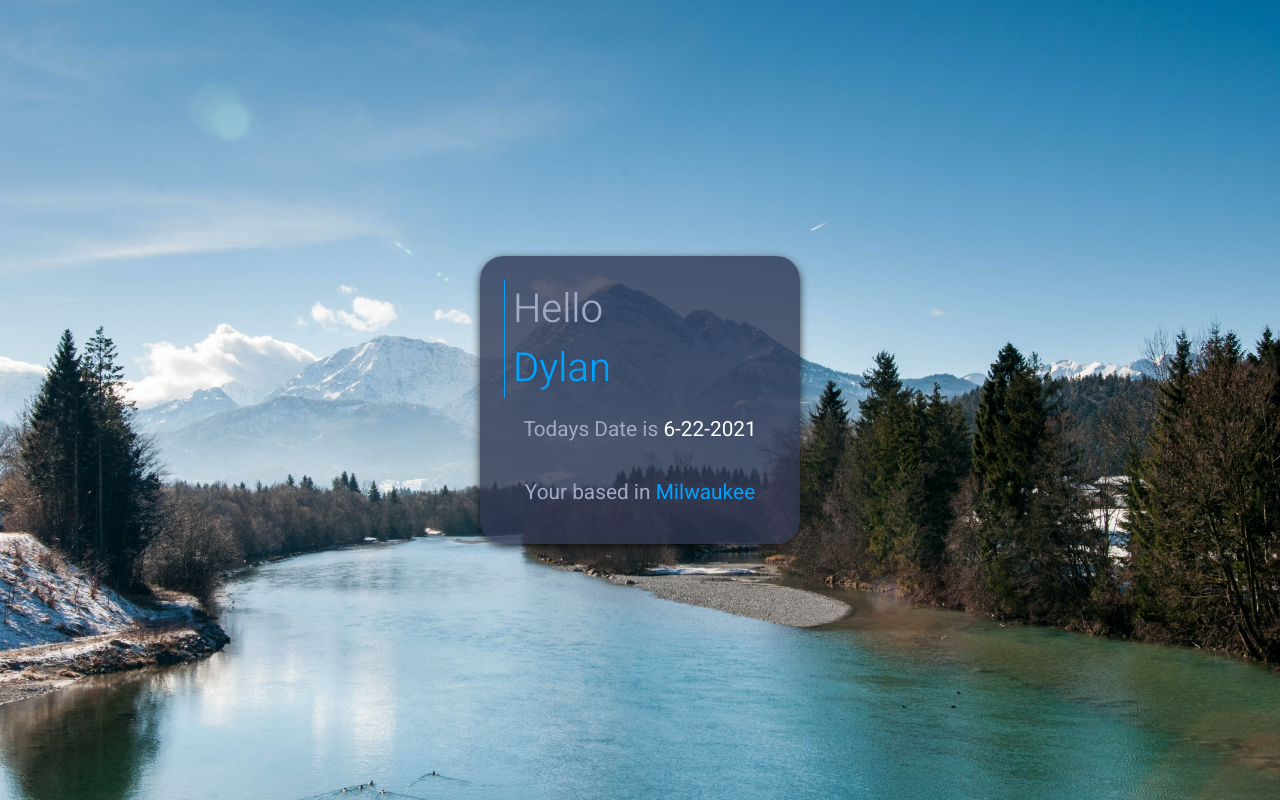
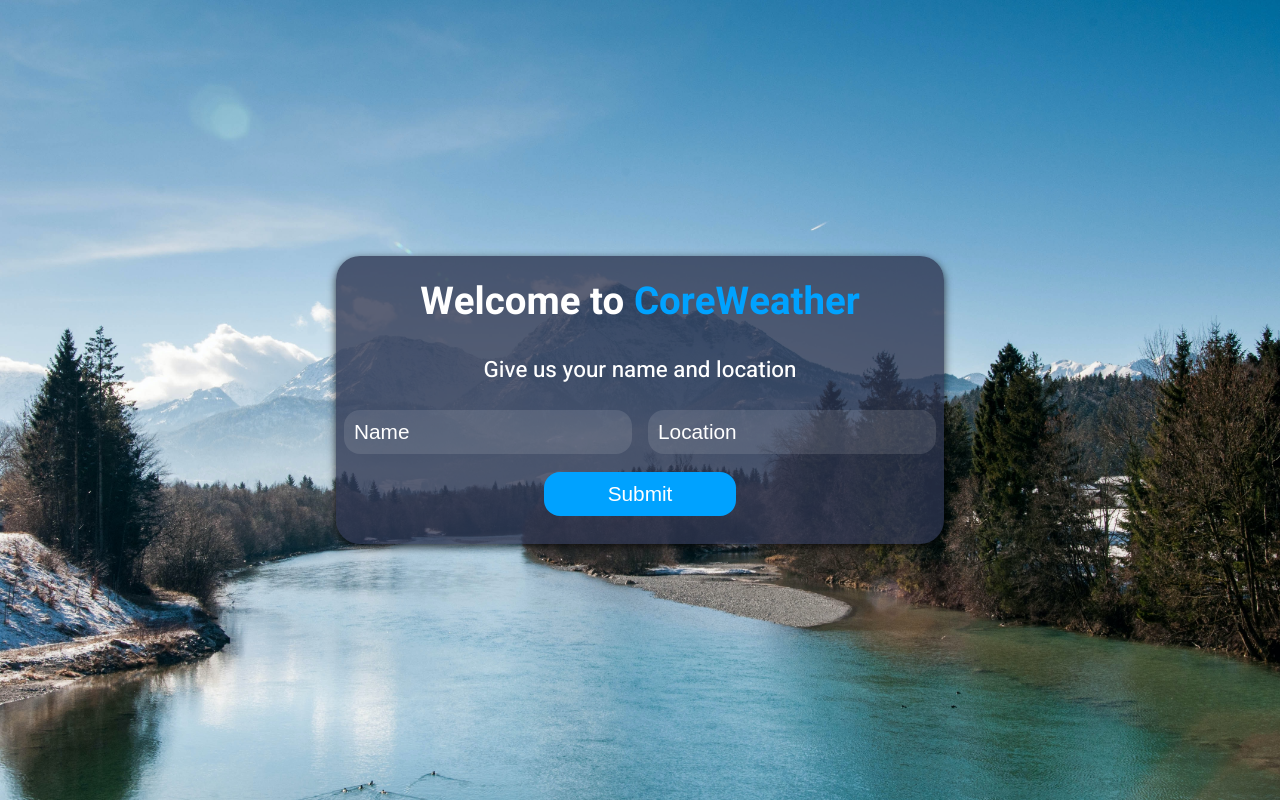
Before and after one commit to Grupith/CoreWeather, a React (Create React App) app: page / in a window 1280 px wide. Built offline with nearby package versions, Linux system fonts and the light colour scheme.

Commit message:
Got the welcome form to input the value in the Dashboard component

```diff
--- a/src/App.js
+++ b/src/App.js
@@ -5,12 +5,21 @@
 
 function App() {
 
-  //const {name, setName} = useState('');
-  //const {location, setLocation} = useState('');
+  const [submitted, setSubmit] = useState(false);
+  const [name, setName] = useState('');
+  const [location, setLocation] = useState('');
 
   return (
     <div className="App">
-     <Dashboard />
+      { !submitted &&
+     <Welcome
+     submitted={submitted}
+     setSubmit={setSubmit}
+     name={name}
+     setName={setName}
+     location={location}
+     setLocation={setLocation} /> }
+     {submitted && <Dashboard name={name} location={location}/>}
     </div>
   );
 }
--- a/src/components/Dashboard.js
+++ b/src/components/Dashboard.js
@@ -1,14 +1,14 @@
 import React from 'react'
 
-const Dashboard = () => {
+const Dashboard = ({name, location}) => {
     return (
         <div className='dashboardCard'>
            <div className='dashboardName'>
                 <p>Hello</p>
-                <span className='name'>Dylan</span>
+                <span className='name'>{name}</span>
            </div>
            <p className='todaysDate'>Todays Date is <span className='date'>6-22-2021</span> </p>
-           <h3 className='location'>Your based in <span className='city'>Milwaukee</span></h3>
+           <h3 className='location'>Your based in <span className='city'>{location}</span></h3>
         </div>
     )
 }
--- a/src/components/Welcome.js
+++ b/src/components/Welcome.js
@@ -1,17 +1,31 @@
 import React from 'react';
 
-const Welcome = () => {
+const Welcome = ({submitted, setSubmit, name, setName, location, setLocation}) => {
 
     return (
         <div className='card'>
             <h1 className='title'>Welcome to <span>CoreWeather</span></h1>
             <h2 className='subTitle'>Give us your name and location</h2>
-            <form>
-            <div className='inputs'>
-            <input type='text' name='Name' placeholder='Name'></input>
-            <input type='text' name='Location' placeholder='Location'></input>
-            </div>
-            <button>Submit</button>
+                <form onSubmit={(e) => {
+                    e.preventDefault();
+                    setSubmit(true);
+                    console.log('form was submitted')
+                }}>
+                <div className='inputs'>
+                    <input
+                        type='text'
+                        name='Name'
+                        placeholder='Name'
+                        value={name}
+                        onChange={e => setName(e.target.value)}></input>
+                    <input
+                        type='text'
+                        name='Location'
+                        placeholder='Location'
+                        onChange={(e) => setLocation(e.target.value)}
+                        ></input>
+                </div>
+                    <button>Submit</button>
             </form>
         </div>
     )
```
